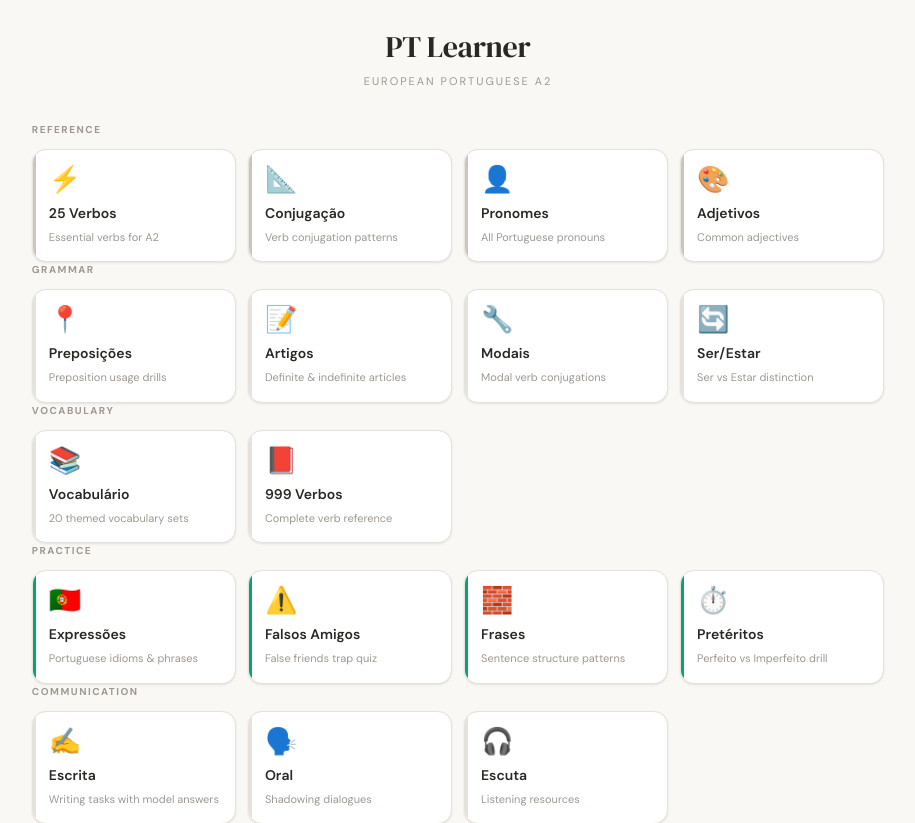
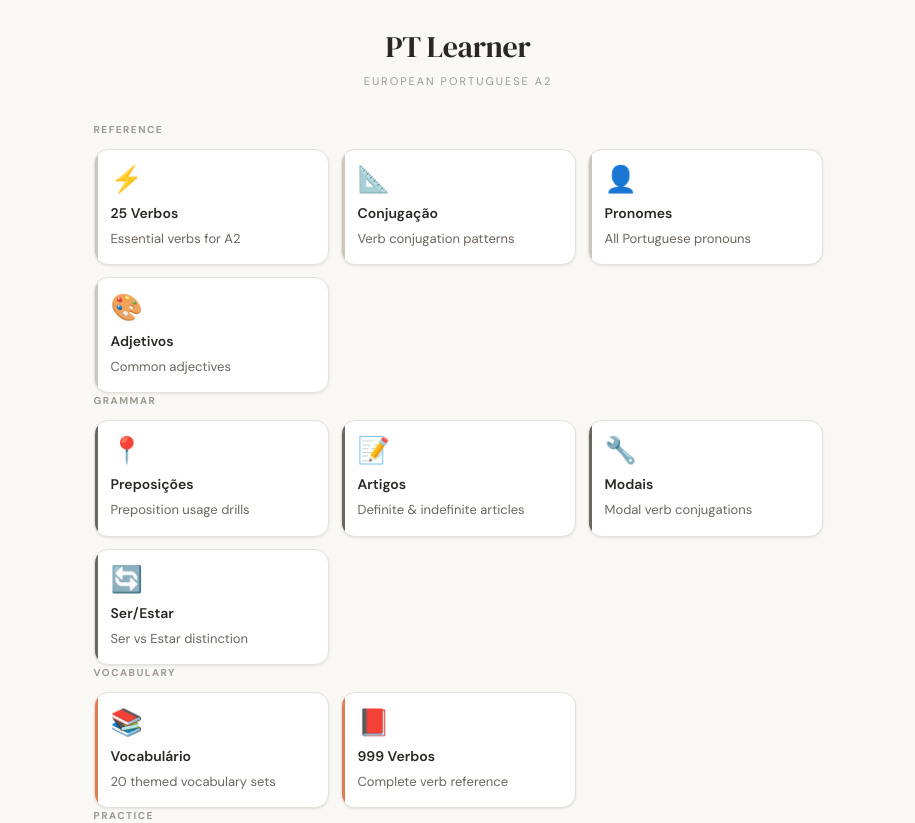
Before and after one commit to barnymurt/ptlearner, a React (Vite) app: page / in a window 1280 px wide. Shown: the top 823 px of the page, without its empty margins (182-1097 px from the left). Built offline with nearby package versions, Linux system fonts and the light colour scheme.

Commit message:
Change grid to max 3 columns, increase card description text to 13px, add color accents for new groups

```diff
--- a/src/index.css
+++ b/src/index.css
@@ -202,10 +202,11 @@ a:hover { text-decoration: underline; }
 }
 
 @media (min-width: 1024px) {
-  .home-sections { grid-template-columns: repeat(4, 1fr); }
+  .home-sections { grid-template-columns: repeat(3, 1fr); }
 }
 
 @media (min-width: 1280px) {
+  .home-sections { grid-template-columns: repeat(3, 1fr); }
   .content { max-width: 1100px; }
   .home-grid { max-width: 1100px; }
 }
@@ -245,8 +246,10 @@ a:hover { text-decoration: underline; }
 }
 
 .section-card[data-group="reference"]::before { background: var(--border-strong); }
+.section-card[data-group="grammar"]::before { background: var(--text-secondary); }
+.section-card[data-group="vocabulary"]::before { background: var(--accent-warm, #e07b54); }
 .section-card[data-group="practice"]::before { background: var(--accent); }
-.section-card[data-group="activities"]::before { background: var(--error); }
+.section-card[data-group="communication"]::before { background: var(--error); }
 .section-card[data-group="tools"]::before { background: var(--text-tertiary); }
 
 .section-card:hover {
@@ -273,8 +276,8 @@ a:hover { text-decoration: underline; }
 }
 
 .section-card-desc {
-  font-size: 11px;
-  color: var(--text-tertiary);
+  font-size: 13px;
+  color: var(--text-secondary);
   line-height: 1.4;
   margin-top: auto;
 }
```
